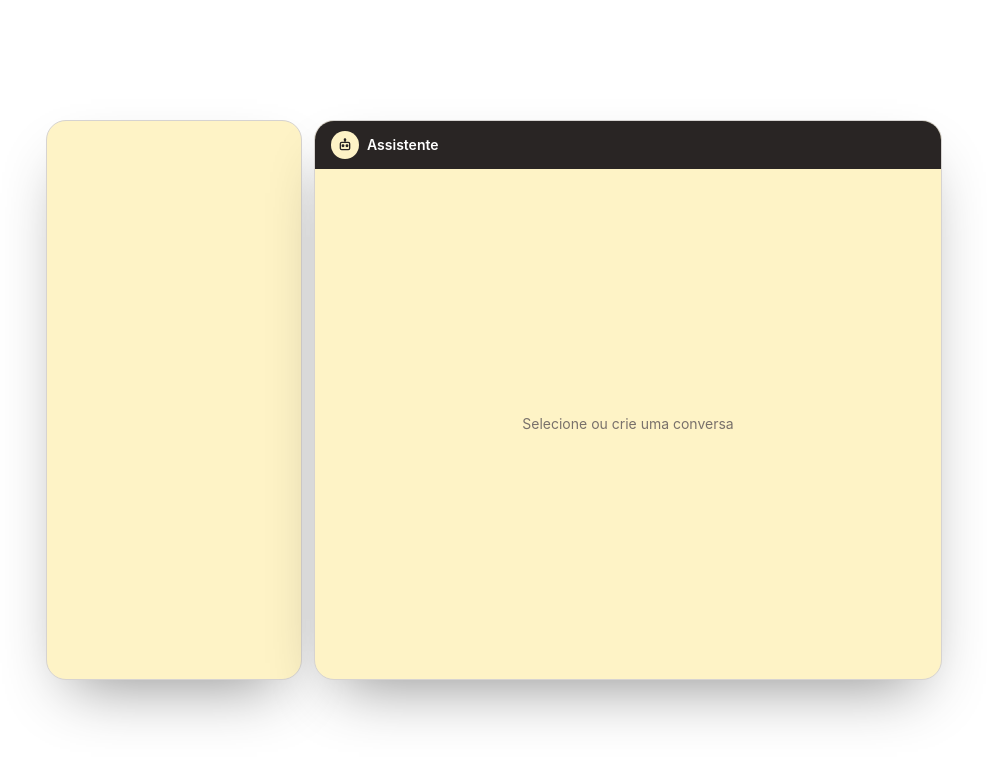
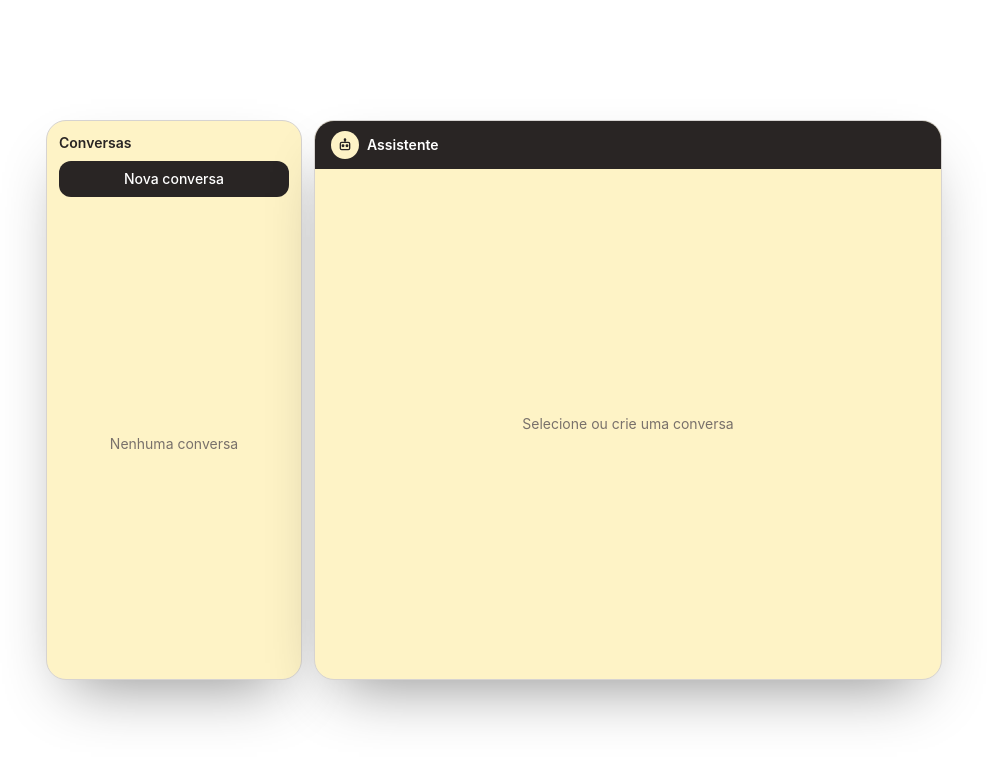
Before and after one commit to tuxgyn/chatboot, a React (Vite) app: page / in a window 1280 px wide. Shown: the top 760 px of the page, without its empty margins (146-1133 px from the left). Built offline with nearby package versions, Linux system fonts and the light colour scheme.

Commit message:
implatando o item T5

```diff
--- a/src/App.tsx
+++ b/src/App.tsx
@@ -1,6 +1,7 @@
 import { useState } from "react";
 import { ChatLayout } from "./components/ChatLayout";
 import { Composer } from "./components/Composer";
+import { ConversationList } from "./components/ConversationList";
 import { EmptyChat } from "./components/EmptyChat";
 import { MessageList } from "./components/MessageList";
 import { MultiChatLayout } from "./components/MultiChatLayout";
@@ -36,7 +37,7 @@ export default function App() {
 
   return (
     <MultiChatLayout
-      list={null}
+      list={<ConversationList />}
       chat={
         <ChatLayout
           history={hasActiveConversation ? <MessageList messages={messages} /> : <EmptyChat />}
--- /dev/null
+++ b/src/components/ConversationItem.tsx
@@ -0,0 +1,30 @@
+import type { Conversation } from "../types/conversation";
+
+type ConversationItemProps = {
+  conversation: Conversation;
+  active: boolean;
+  onSelect: (id: string) => void;
+};
+
+export function ConversationItem({ conversation, active, onSelect }: ConversationItemProps) {
+  const lastMessage = conversation.messages.at(-1);
+  const preview = lastMessage?.text ?? "Sem mensagens";
+
+  return (
+    <li>
+      <button
+        type="button"
+        onClick={() => onSelect(conversation.id)}
+        aria-current={active ? "true" : undefined}
+        className={`flex w-full cursor-pointer flex-col items-start gap-0.5 rounded-xl px-3 py-2 text-left focus:ring-2 focus:ring-stone-800 focus:ring-offset-2 focus:ring-offset-amber-100 ${
+          active ? "bg-stone-800 text-white" : "text-stone-800 hover:bg-white/70"
+        }`}
+      >
+        <span className="w-full truncate text-sm font-medium">{conversation.title}</span>
+        <span className={`w-full truncate text-xs ${active ? "text-stone-300" : "text-stone-500"}`}>
+          {preview}
+        </span>
+      </button>
+    </li>
+  );
+}
--- /dev/null
+++ b/src/components/ConversationList.tsx
@@ -0,0 +1,44 @@
+import { useChatStore } from "../stores/chatStore";
+import { ConversationItem } from "./ConversationItem";
+
+export function ConversationList() {
+  const conversations = useChatStore((state) => state.conversations);
+  const activeConversationId = useChatStore((state) => state.activeConversationId);
+  const createConversation = useChatStore((state) => state.createConversation);
+  const selectConversation = useChatStore((state) => state.selectConversation);
+
+  return (
+    <div className="flex h-full min-h-0 flex-col">
+      <div className="flex shrink-0 flex-col gap-2 px-3 py-3">
+        <p className="text-sm font-semibold text-stone-800">Conversas</p>
+        <button
+          type="button"
+          onClick={createConversation}
+          aria-label="Nova conversa"
+          className="cursor-pointer rounded-xl bg-stone-800 px-3 py-2 text-sm font-medium text-white hover:bg-stone-700 focus:ring-2 focus:ring-stone-800 focus:ring-offset-2 focus:ring-offset-amber-100"
+        >
+          Nova conversa
+        </button>
+      </div>
+
+      {conversations.length === 0 ? (
+        <div className="flex flex-1 items-center justify-center px-3">
+          <p role="status" className="text-sm text-stone-500">
+            Nenhuma conversa
+          </p>
+        </div>
+      ) : (
+        <ul aria-label="Conversas" className="flex min-h-0 flex-1 flex-col gap-1 overflow-y-auto px-2 pb-3">
+          {conversations.map((conversation) => (
+            <ConversationItem
+              key={conversation.id}
+              conversation={conversation}
+              active={conversation.id === activeConversationId}
+              onSelect={selectConversation}
+            />
+          ))}
+        </ul>
+      )}
+    </div>
+  );
+}
```
